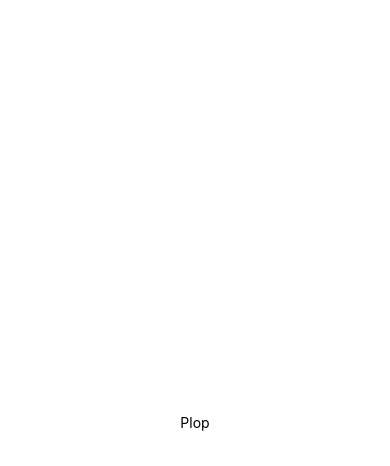
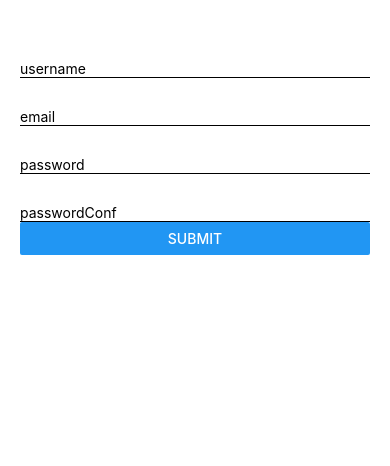
Before and after one commit to Ahrusalome/Ycommunity, a React Native app: screen / in a window 390 px wide. Shown: the top 466 px of the page. Built offline with nearby package versions, Linux system fonts and the light colour scheme.

Commit message:
register form working

```diff
--- a/App.js
+++ b/App.js
@@ -1,20 +1,109 @@
 import { StatusBar } from "expo-status-bar";
-import { StyleSheet, Text, View } from "react-native";
+import {
+  StyleSheet,
+  Text,
+  View,
+  TouchableWithoutFeedback,
+  TextInput,
+  Button,
+} from "react-native";
+import React from "react";
 
-export default function App() {
-  return (
-    <View style={styles.container}>
-      <Text>Plop</Text>
-      <StatusBar style="auto" />
-    </View>
-  );
+export default class App extends React.Component {
+  constructor(props) {
+    super(props);
+    this.state = { username: "", email: "", password: "" };
+  }
+
+  InsertRecord = () => {
+    var username = this.state.username;
+    var email = this.state.email;
+    var password = this.state.password;
+    var passwordConf = this.state.passwordConf;
+
+    if (
+      username.length == 0 ||
+      email.length == 0 ||
+      password.length == 0 ||
+      password != passwordConf
+    ) {
+      alert("Required Field is missing");
+    } else {
+      var apiURL = "http://10.44.17.234/test.php";
+      var headers = {
+        Accept: "application/json",
+        "Content-Type": "application/json",
+      };
+      var Data = {
+        username: username,
+        email: email,
+        password: password,
+      };
+
+      fetch(apiURL, {
+        method: "POST",
+        headers: headers,
+        body: JSON.stringify(Data),
+      })
+        .then((response) => response.json())
+        .then((response) => {
+          alert(response[0].Message);
+        })
+        .catch((error) => {
+          alert("Error: " + error);
+        });
+    }
+  };
+
+  render() {
+    return (
+      <View style={styles.container}>
+        <TextInput
+          placeholder={"username"}
+          placeholderTextColor={"black"}
+          style={styles.inputText}
+          onChangeText={(username) => this.setState({ username })}
+          textContentType={"username"}
+        />
+        <TextInput
+          placeholder={"email"}
+          placeholderTextColor={"black"}
+          style={styles.inputText}
+          onChangeText={(email) => this.setState({ email })}
+          textContentType={"emailAddress"}
+        />
+        <TextInput
+          placeholder={"password"}
+          placeholderTextColor={"black"}
+          style={styles.inputText}
+          onChangeText={(password) => this.setState({ password })}
+          textContentType={"newPassword"}
+          secureTextEntry={true}
+        />
+        <TextInput
+          placeholder={"passwordConf"}
+          placeholderTextColor={"black"}
+          style={styles.inputText}
+          onChangeText={(passwordConf) => this.setState({ passwordConf })}
+          textContentType={"newPassword"}
+          secureTextEntry={true}
+        />
+        <Button title={"Submit"} onPress={this.InsertRecord} />
+      </View>
+    );
+  }
 }
 
 const styles = StyleSheet.create({
   container: {
     flex: 1,
     backgroundColor: "#fff",
-    alignItems: "center",
-    justifyContent: "center",
+    padding: 20,
+    marginTop: 10,
+  },
+  inputText: {
+    borderBottomWidth: 1,
+    borderBottomColor: "black",
+    marginTop: 30,
   },
 });
```
